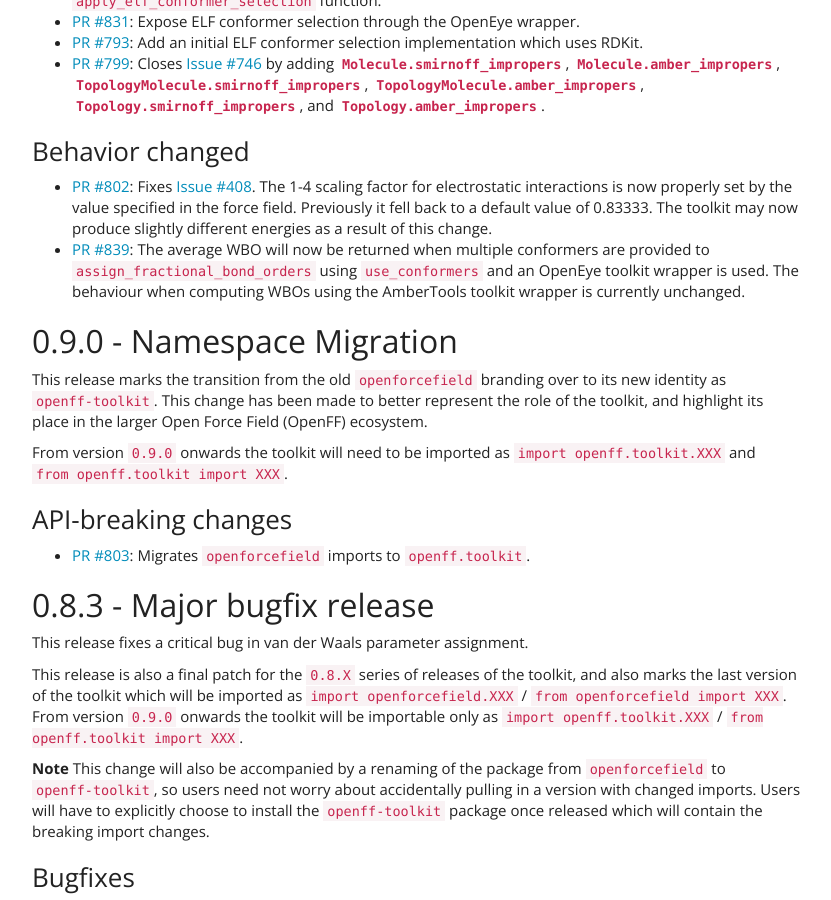
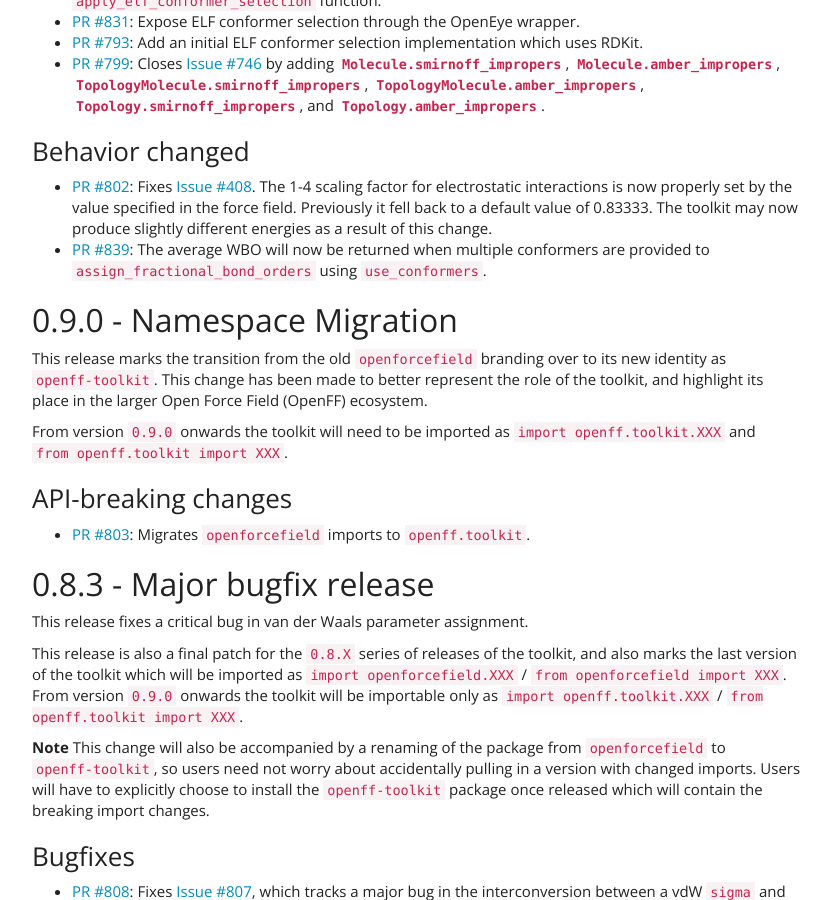
Before and after one commit to openforcefield/openff-toolkit, a Sphinx documentation site: the page built from docs/releasehistory.rst, in a window 1280 px wide and 900 px high, scrolled down 424 px. Shown: the whole window, without its empty margins (38-869 px from the left). Built offline with Sphinx 7.4.7, drawn with Linux system fonts in a browser that asks for light colours.

Commit message:
Update docs/releasehistory.rst
Co-authored-by: Jeff Wagner <jwagnerjpl@gmail.com>

```diff
--- a/docs/releasehistory.rst
+++ b/docs/releasehistory.rst
@@ -37,9 +37,7 @@
   field. Previously it fell back to a default value of 0.83333. The toolkit may now produce
   slightly different energies as a result of this change.
 - `PR #839 <https://github.com/openforcefield/openforcefield/pull/839>`_: The average WBO will now be returned when
-  multiple conformers are provided to ``assign_fractional_bond_orders`` using ``use_conformers`` and an OpenEye
-  toolkit wrapper is used. The behaviour when computing WBOs using the AmberTools toolkit wrapper is currently
-  unchanged.
+  multiple conformers are provided to ``assign_fractional_bond_orders`` using ``use_conformers``.
 
 0.9.0 - Namespace Migration
 ---------------------------
```
